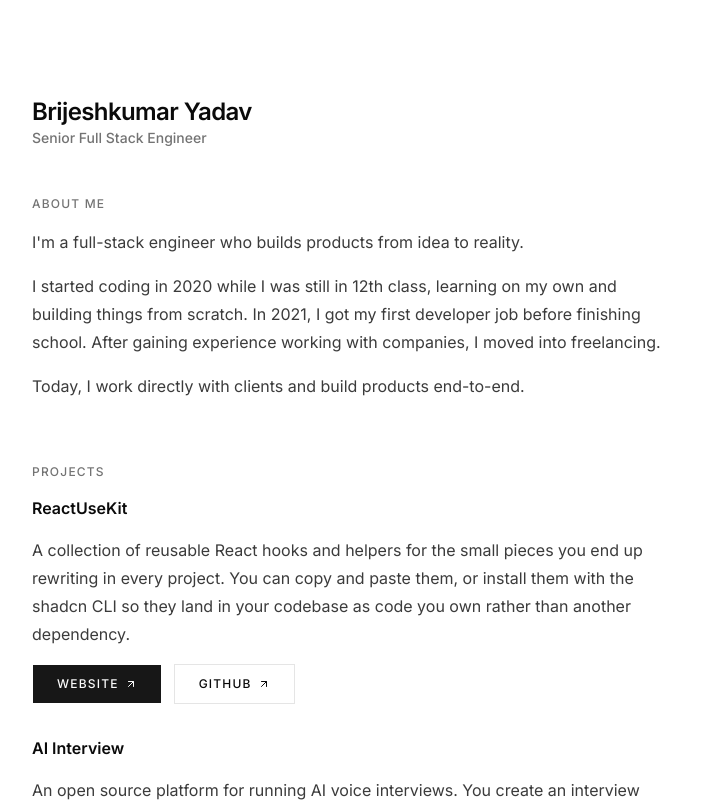
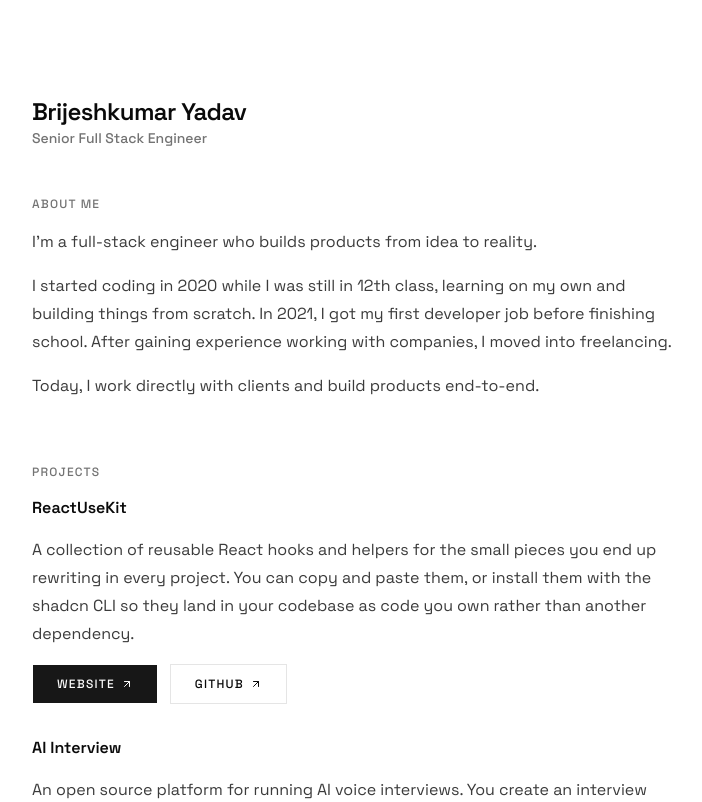
Before and after one commit to brijeshmarch16/portfolio, a Next.js app: page / in a window 1280 px wide. Shown: the top 802 px of the page, without its empty margins (288-990 px from the left). Built offline with nearby package versions, Linux system fonts and the light colour scheme.

Commit message:
feat(app): switch site font from Inter to Space Grotesk

```diff
--- a/src/app/layout.tsx
+++ b/src/app/layout.tsx
@@ -1,12 +1,15 @@
 import type { Metadata } from "next"
 import "./globals.css"
 import { Analytics } from "@vercel/analytics/next"
-import { Inter } from "next/font/google"
+import { Space_Grotesk } from "next/font/google"
 import { ThemeProvider } from "@/components/theme-provider"
 import { createSiteMetadata } from "@/lib/metadata"
 import { cn } from "@/lib/utils"
 
-const inter = Inter({ subsets: ["latin"], variable: "--font-sans" })
+const spaceGrotesk = Space_Grotesk({
+  subsets: ["latin"],
+  variable: "--font-sans",
+})
 
 export async function generateMetadata(): Promise<Metadata> {
   return createSiteMetadata()
@@ -17,7 +20,7 @@ export default function RootLayout({ children }: LayoutProps<"/">) {
     <html
       lang="en"
       suppressHydrationWarning
-      className={cn("font-sans antialiased", inter.variable)}
+      className={cn("font-sans antialiased", spaceGrotesk.variable)}
     >
       <body>
         <ThemeProvider
```
